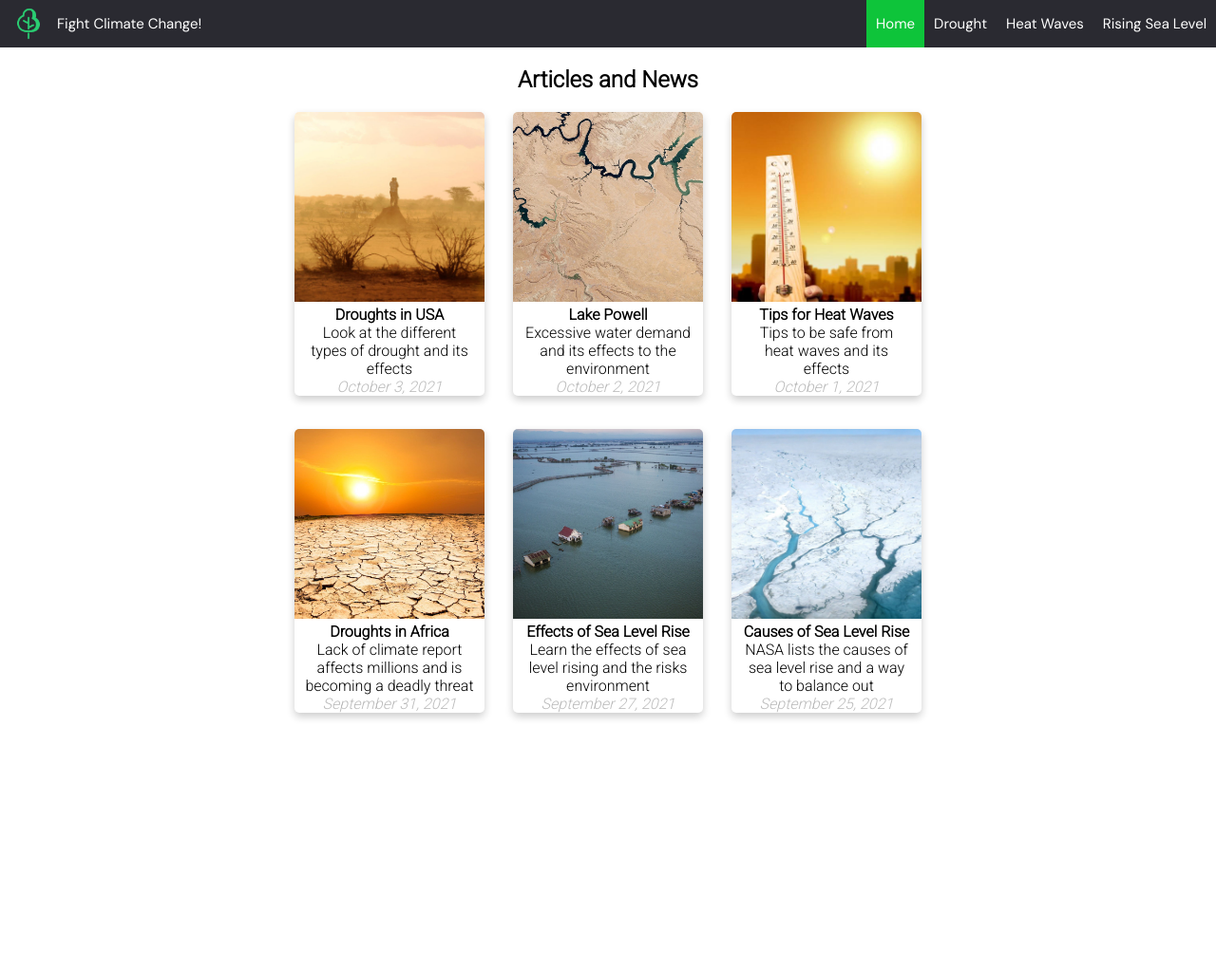
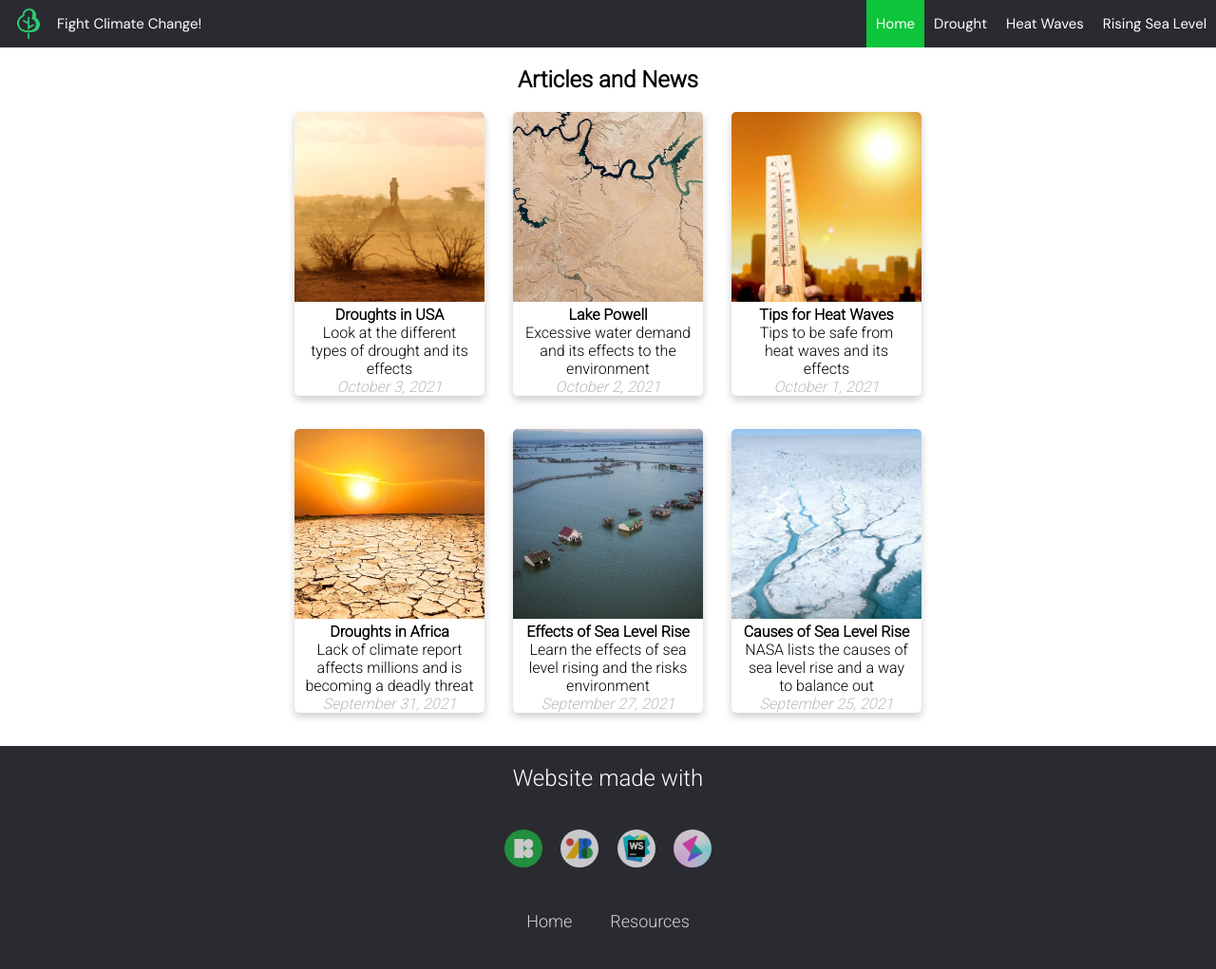
Before and after one commit to rence-salaveria/pf102-html5-website, a plain HTML site: page src/index.html in a window 1280 px wide. Shown: the whole page at 95% size. Before the commit the page ends 800 px from the top, so only its background shows below. Drawn offline with Linux system fonts and the light colour scheme.

Commit message:
T-37 T-20 / Added footer & enclosed navbar code inside <nav>

```diff
--- a/src/index.html
+++ b/src/index.html
@@ -12,9 +12,11 @@
 </head>
 <body>
 <div class="nav-bar">
-    <ul>
+    <nav>
+        <ul class="navbar-inline">
             <li><span class="vertical-spacing"></span></li>
-        <li class="nav-logo" style="float: left"><img alt="tree logo" height="40" src="../assets/images/tree-logo.png"
+            <li class="nav-logo" style="float: left"><img alt="tree logo" height="40"
+                                                          src="../assets/images/tree-logo.png"
                                                           width="40"></li>
             <li class="nav-brand" style="float: left"><a href="#">Fight Climate Change!</a></li>
             <li><a class="nav-item" href="sea-level.html">Rising Sea Level</a></li>
@@ -22,6 +24,7 @@
             <li><a class="nav-item" href="drought.html">Drought</a></li>
             <li><a class="nav-item active" href="#">Home</a></li>
         </ul>
+    </nav>
 </div>
 <div class="horizontal-spacing"></div>
 <h2 align="center">Articles and News</h2>
@@ -115,5 +118,30 @@
         </div>
     </div>
 </div>
+<div class="horizontal-spacing"></div>
+<div class="footer-basic">
+    <footer>
+        <div>
+            <h2 class="center footer-title">Website made with</h2>
+        </div>
+        <div class="horizontal-spacing"></div>
+        <div class="horizontal-spacing"></div>
+        <div class="social">
+            <a href="https://icons8.com/"><img alt="" class="services-icon" src="../assets/images/res-icons/res_1.png"></a>
+            <a href="https://fonts.google.com/"><img alt="" class="services-icon"
+                                                     src="../assets/images/res-icons/res_2.png"></a>
+            <a href="https://www.jetbrains.com/webstorm/"><img alt="" class="services-icon"
+                                                               src="../assets/images/res-icons/res_3.jpg"></a>
+            <a href="https://height.app"><img alt="" class="services-icon"
+                                              src="../assets/images/res-icons/res_4.jpg"></a>
+        </div>
+        <div class="center">
+            <ul class="list-inline">
+                <li class="list-inline-item"><a href="resources.html">Resources</a></li>
+                <li class="list-inline-item"><a href="index.html">Home</a></li>
+            </ul>
+        </div>
+    </footer>
+</div>
 </body>
 </html>
--- a/src/style.css
+++ b/src/style.css
@@ -8,6 +8,7 @@
     --black: #000;
     --primary: #2a2a31;
     --accent: #0ec43a;
+    --grey: grey;
 }
 
 * {
@@ -26,7 +27,7 @@ body {
     align-items: center;
 }
 
-ul {
+ul.navbar-inline {
     list-style: none;
     overflow: hidden;
     background-color: var(--primary);
@@ -88,7 +89,7 @@ a.nav-item:hover {
 }
 
 .card:hover {
-    box-shadow: 1px 8px 20px grey;
+    box-shadow: 1px 8px 20px var(--grey);
 }
 
 .card-img {
@@ -117,3 +118,73 @@ a.nav-item:hover {
     width: 501px;
     border-radius: 5px 5px 0 0;
 }
+
+/* footer */
+.footer-basic {
+    padding: 20px 0;
+    background-color: var(--primary);
+    color: #4b4c4d;
+}
+
+.footer-basic ul {
+    padding: 0;
+    list-style: none;
+    text-align: center;
+    font-size: 18px;
+    line-height: 1.6;
+    margin-bottom: 0;
+}
+
+.footer-basic li {
+    padding: 0 10px;
+}
+
+.footer-basic ul a {
+    color: var(--white);
+    text-decoration: none;
+    opacity: 0.8;
+}
+
+.footer-basic ul a:hover {
+    opacity: 1;
+}
+
+.footer-basic .social {
+    font-size: 14px;
+    text-align: center;
+    padding-bottom: 25px;
+}
+
+.footer-basic .social > a {
+    font-size: 24px;
+    width: 40px;
+    height: 40px;
+    line-height: 40px;
+    display: inline-block;
+    text-align: center;
+    border-radius: 50%;
+    margin: 0 8px;
+    color: inherit;
+    opacity: 0.75;
+}
+
+.footer-basic .social > a:hover {
+    opacity: 0.9;
+}
+
+.center {
+    display: flex;
+    justify-content: center;
+    align-items: center;
+}
+
+.services-icon {
+    width: 40px;
+    border-radius: 50%;
+}
+
+.footer-title {
+    font-weight: lighter;
+    color: var(--white);
+    opacity: 1;
+}
```
Also changed, not shown: assets/images/res-icons/res_1.png (added), assets/images/res-icons/res_2.png (added), assets/images/res-icons/res_3.jpg (added), assets/images/res-icons/res_4.jpg (added). Lines whose indentation alone changed are shown as unchanged.
